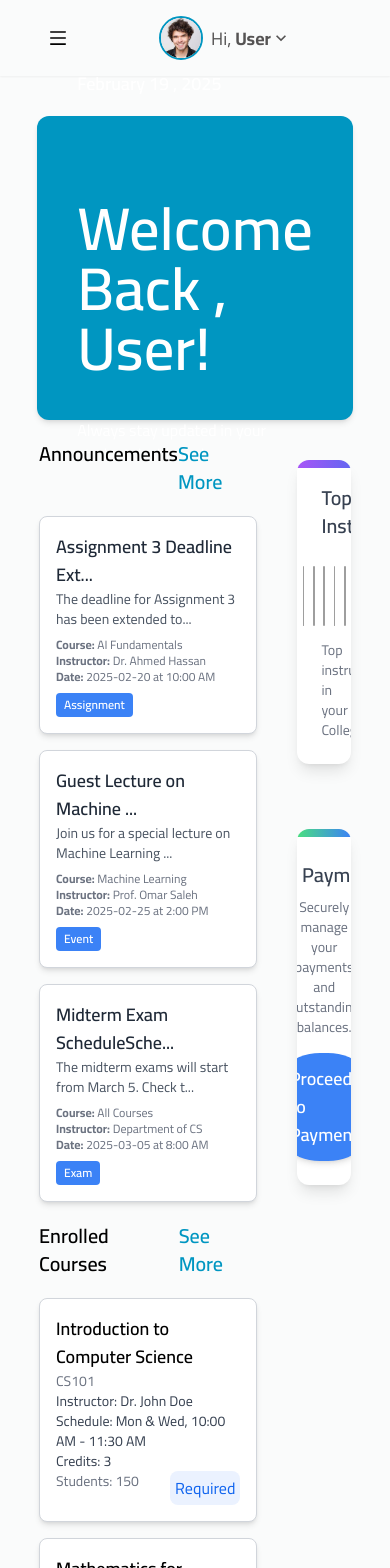
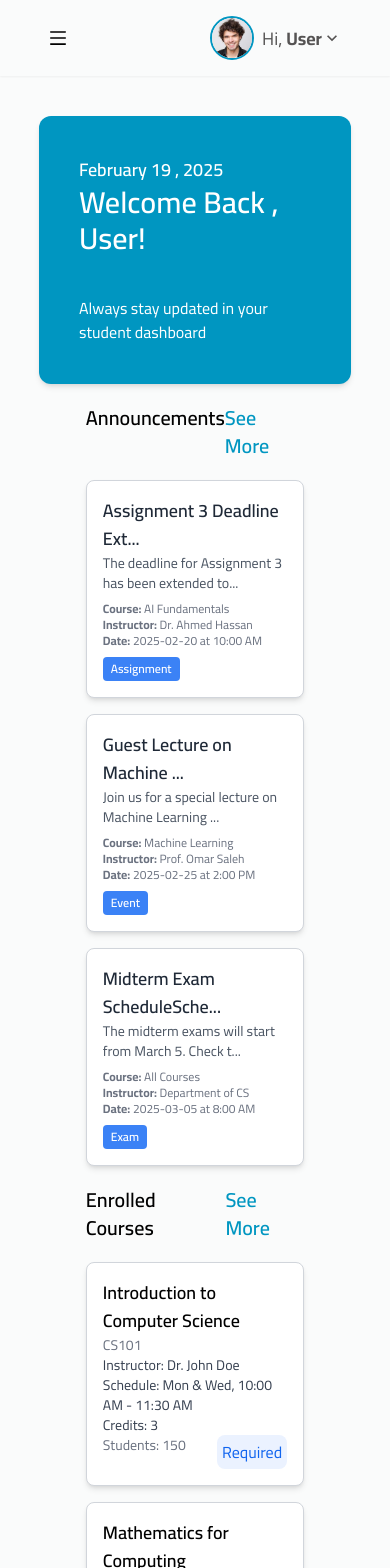
Before and after one commit to MoamenSoltan/GraduationProject, a React (Vite) app in the folder frontend/: page /studentDashboard in a window 390 px wide. Shown: the top 1568 px of the page. Built offline with nearby package versions, Linux system fonts and the light colour scheme; grey boxes are pictures that could not be loaded.

Commit message:
responsive design for analytics and courses pages

```diff
--- a/frontend/components/Hero.jsx
+++ b/frontend/components/Hero.jsx
@@ -3,7 +3,7 @@ import hero from "../data/hero3.png"
 
 const Hero = () => {
   return (
-    <div className=' h-[36vh] shadow-md  mt-10 p-10 flex justify-between flex-row items-center rounded-xl bg-main-bg'>
+    <div className=' md:h-[36vh] shadow-md  mt-10 p-10 flex justify-between flex-row items-center rounded-xl bg-main-bg'>
         <div className='flex flex-col w-full  justify-center'>
             <div>
                 <p className='text-white text-lg font-semibold'>
@@ -15,13 +15,13 @@ const Hero = () => {
 {/* TODO: switch user with API data  */}
 
             <div className=' '>
-               <h1 className='text-6xl font-semibold  text-white mt-[100px]'>Welcome Back , User!</h1>
+               <h1 className='md:text-6xl text-3xl font-semibold  text-white md:mt-[100px]'>Welcome Back , User!</h1>
                <h3 className='text-white mt-10'>Always stay updated in your student dashboard</h3>
 
             </div>
         </div>
 
-        <div className='w-[60%]'>
+        <div className='md:w-[60%] w-0'>
             <img src={hero} className='' alt="img" />
         </div>
     </div>
--- a/frontend/components/NavBar.jsx
+++ b/frontend/components/NavBar.jsx
@@ -6,6 +6,9 @@ import { MdKeyboardArrowUp } from 'react-icons/md'
 import { useStateContext } from '../contexts/ContextProvider'
 import person from "../data/avatar.jpg"
 
+//style={{ width:activeMenu?"":""}}
+// ${activeMenu?"ml-[300px]":""} `
+
 
 const NavBar = () => {
     const {activeMenu,setActiveMenu,profile,setProfile}=useStateContext()
@@ -13,12 +16,12 @@ const NavBar = () => {
         //TODO: API call here to fetch profile info , or fetch required data upon login
     },[])
   return (
-    <div className='flex px-10 items-center justify-between shadow-sm  p-2 bg-[#FAFBFB]  '>
-        <button onClick={()=>{setActiveMenu(prev=>!prev)}} className={`hover:bg-gray-200 p-2 text-xl rounded-full hover:cursor-pointer ${activeMenu?"ml-[300px]":""} `}>
+    <div  className='flex px-10 items-center justify-between shadow-sm  p-2 bg-[#FAFBFB]  '>
+        <button onClick={()=>{setActiveMenu(prev=>!prev)}} className={`hover:bg-gray-200 p-2 text-xl rounded-full hover:cursor-pointer ${activeMenu?"md:ml-[300px] ml-[160px]":""} `}>
         <AiOutlineMenu/>
         </button>
 
-        <button onClick={()=>{setProfile(prev=>!prev)}} className='hover:bg-gray-200 p-2 w-[250px] rounded-md flex flex-row justify-center items-center gap-2'>
+        <button onClick={()=>{setProfile(prev=>!prev)}} className='hover:bg-gray-200 p-2 md:w-[250px] rounded-md flex flex-row justify-center items-center gap-2'>
             <div className='border-2 rounded-full border-[#0096C1] '>
             <img src={person} className='w-10 rounded-full ' alt="person" />
             </div>
--- a/frontend/pages/StudentDashboard.jsx
+++ b/frontend/pages/StudentDashboard.jsx
@@ -24,7 +24,7 @@ const StudentDashboard = () => {
          {
                 (activeMenu)&&
 
-                  <div className='w-[300px] fixed sidebar bg-white'>
+                  <div className='md:w-[300px] fixed sidebar bg-white'>
                     <SideBar/>
                   </div>
 
--- a/frontend/pages/sideBar/Analytics.jsx
+++ b/frontend/pages/sideBar/Analytics.jsx
@@ -9,8 +9,10 @@ const Analytics = () => {
   // TODO: Fetch and display announcements from the API
   return (
     <div className="flex flex-col items-center justify-center w-[80%] m-auto">
+      <div className="">
       <Hero />
-      <div className="flex flex-row items-center justify-between w-full  mt-5">
+      </div>
+      <div className="flex md:flex-row flex-col items-center justify-between w-full  mt-5">
         {/* announcements and courses*/}
         <div className="flex flex-col items-center justify-center w-[70%] ">
           {/* announcements */}
@@ -26,7 +28,7 @@ const Analytics = () => {
           </div>
         </div>
 
-       <div className="mb-auto mr-auto  w-[30%] bg-red ">
+       <div className="mb-auto mr-auto  md:w-[30%] bg-red ">
          {/* instructors and events  */}
          <div className="flex flex-col gap-10 ml-10">
           {/* instructors */}
```
Also changed, not shown: frontend/src/App.jsx (+8 -0 lines).
